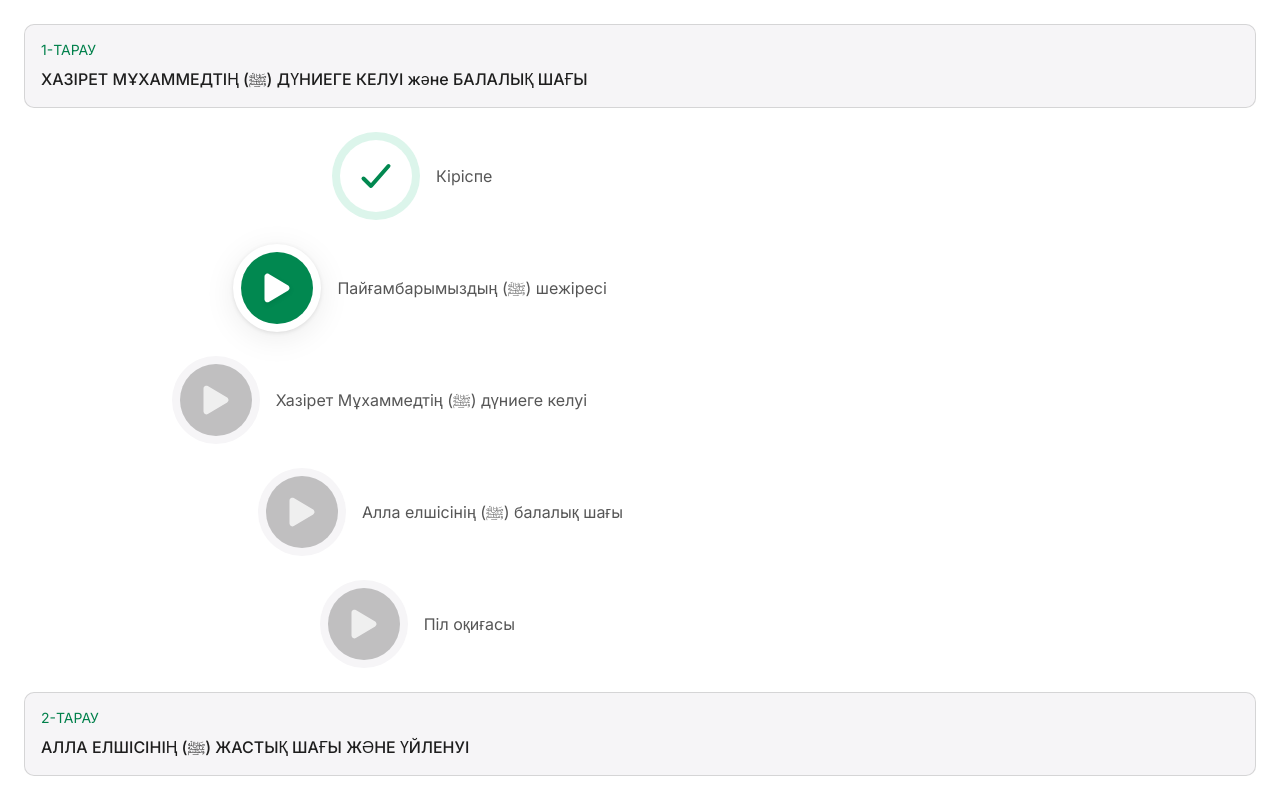
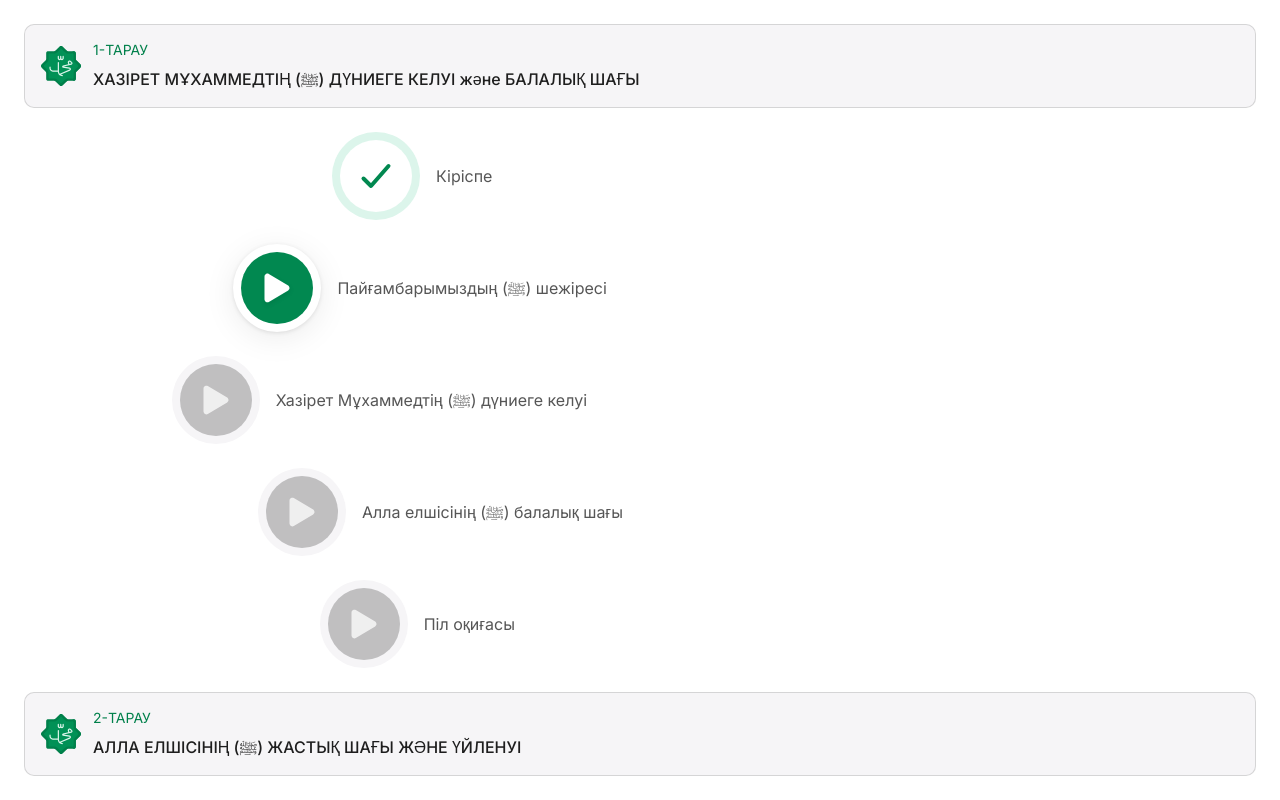
Before and after one commit to Mykty-Ayan/seerah-frontend, a React (Vite) app: page / in a window 1280 px wide. Shown: the top 800 px of the page. Built offline with nearby package versions, Linux system fonts and the light colour scheme.

Commit message:
feat: add arab icon

```diff
--- a/src/components/ChapterDescription/index.css
+++ b/src/components/ChapterDescription/index.css
@@ -4,6 +4,12 @@
   box-sizing: border-box;
   padding: 16px;
   border: 1px solid rgba(30, 30, 30, 0.15);
+  display: flex;
+  flex-direction: row;
+  column-gap: 12px;
+}
+
+.chapter-description__right-side {
   display: flex;
   flex-direction: column;
   row-gap: 8px;
--- a/src/components/ChapterDescription/index.tsx
+++ b/src/components/ChapterDescription/index.tsx
@@ -1,4 +1,5 @@
 import './index.css';
+import arab from '../../assets/arab.svg';
 
 type ChapterDescriptionProps = {
   header: string;
@@ -9,8 +10,11 @@ const ChapterDescription = ({ header, description }: ChapterDescriptionProps) =>
   return (
     <>
       <div className='chapter-description'>
-        <h3 className='chapter-description__header'>{ header }</h3>
-        <p className='chapter-description__description'>{ description }</p>
+        <img src={arab} alt="arab" />
+        <div className='chapter-description__right-side'>
+          <h3 className='chapter-description__header'>{ header }</h3>
+          <p className='chapter-description__description'>{ description }</p>
+        </div>
       </div>
     </>
   )
```
